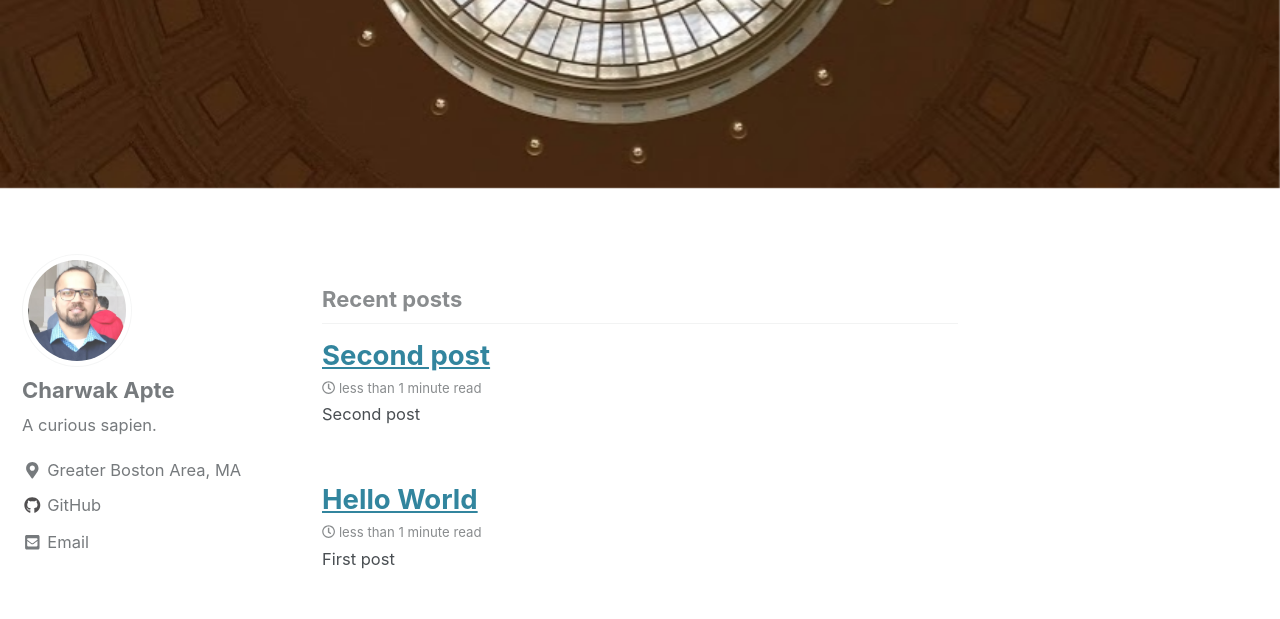
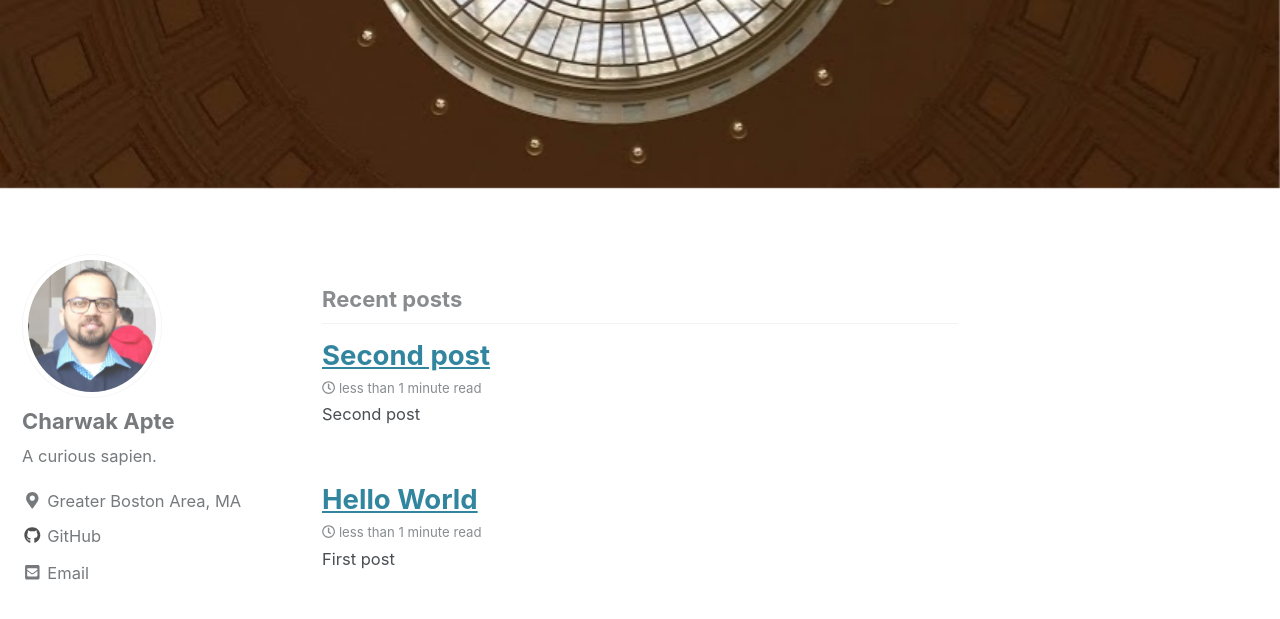
Before and after one commit to charwak/charwak.github.io, a Jekyll site: the page built from index.html, in a window 1280 px wide and 900 px high, scrolled down 490 px. Shown: the top 619 px of the window. Built offline with Jekyll 4.4.1, drawn with Linux system fonts in a browser that asks for light colours; cached includes are drawn as plain includes; nearby versions of some CDN libraries; the list of posts is cut into pages by our own code.

Commit message:
Changing styles

```diff
--- a/_sass/minimal-mistakes/_sidebar.scss
+++ b/_sass/minimal-mistakes/_sidebar.scss
@@ -14,6 +14,7 @@
     z-index: 10;
     -webkit-transform: translate3d(0, 0, 0);
     transform: translate3d(0, 0, 0);
+    background-color: #E2FFFF;
   }
 
   @include breakpoint($large) {
@@ -127,7 +128,7 @@
   }
 
   img {
-    max-width: 110px;
+    max-width: 140px;
     border-radius: 50%;
 
     @include breakpoint($large) {
```
